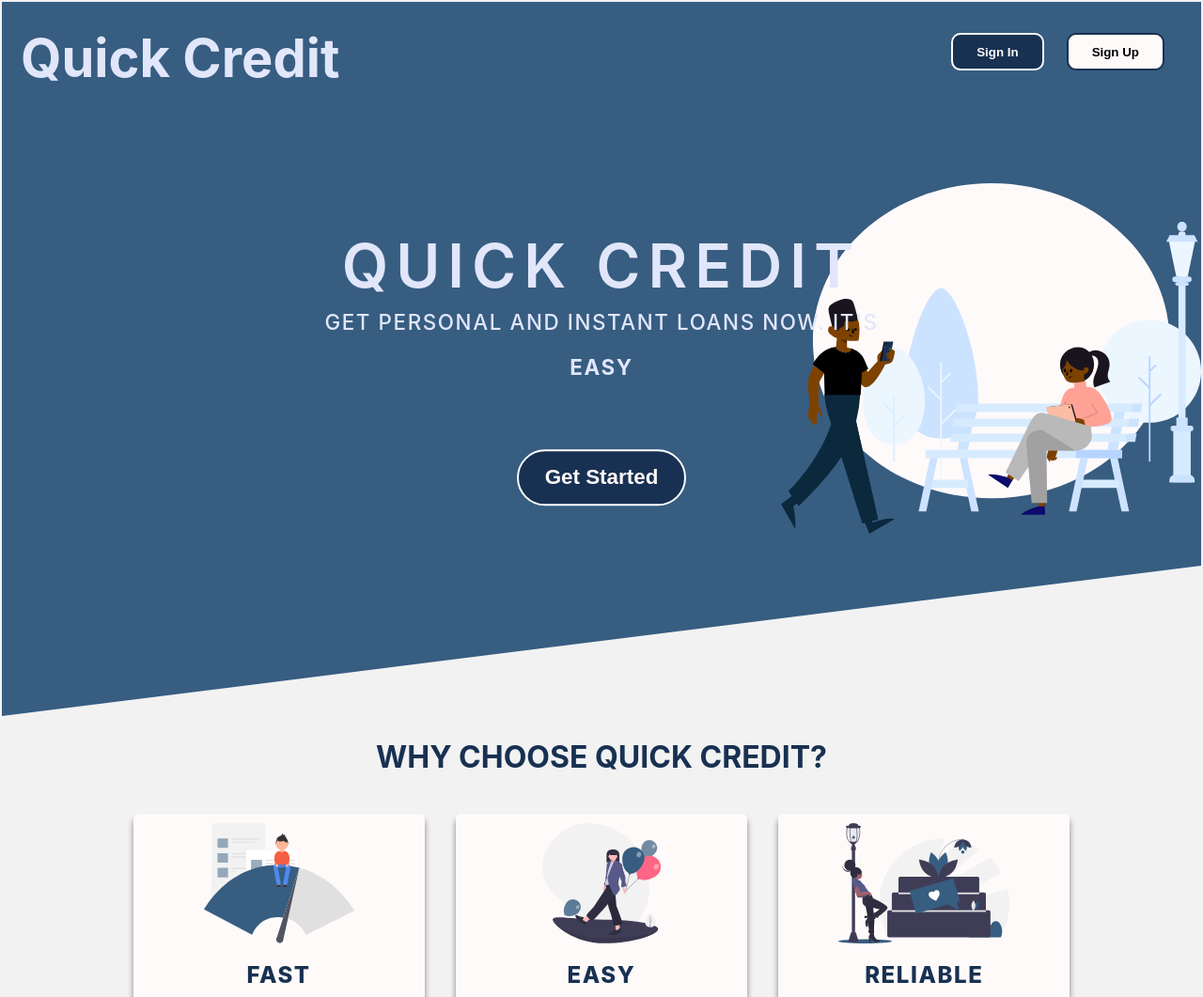
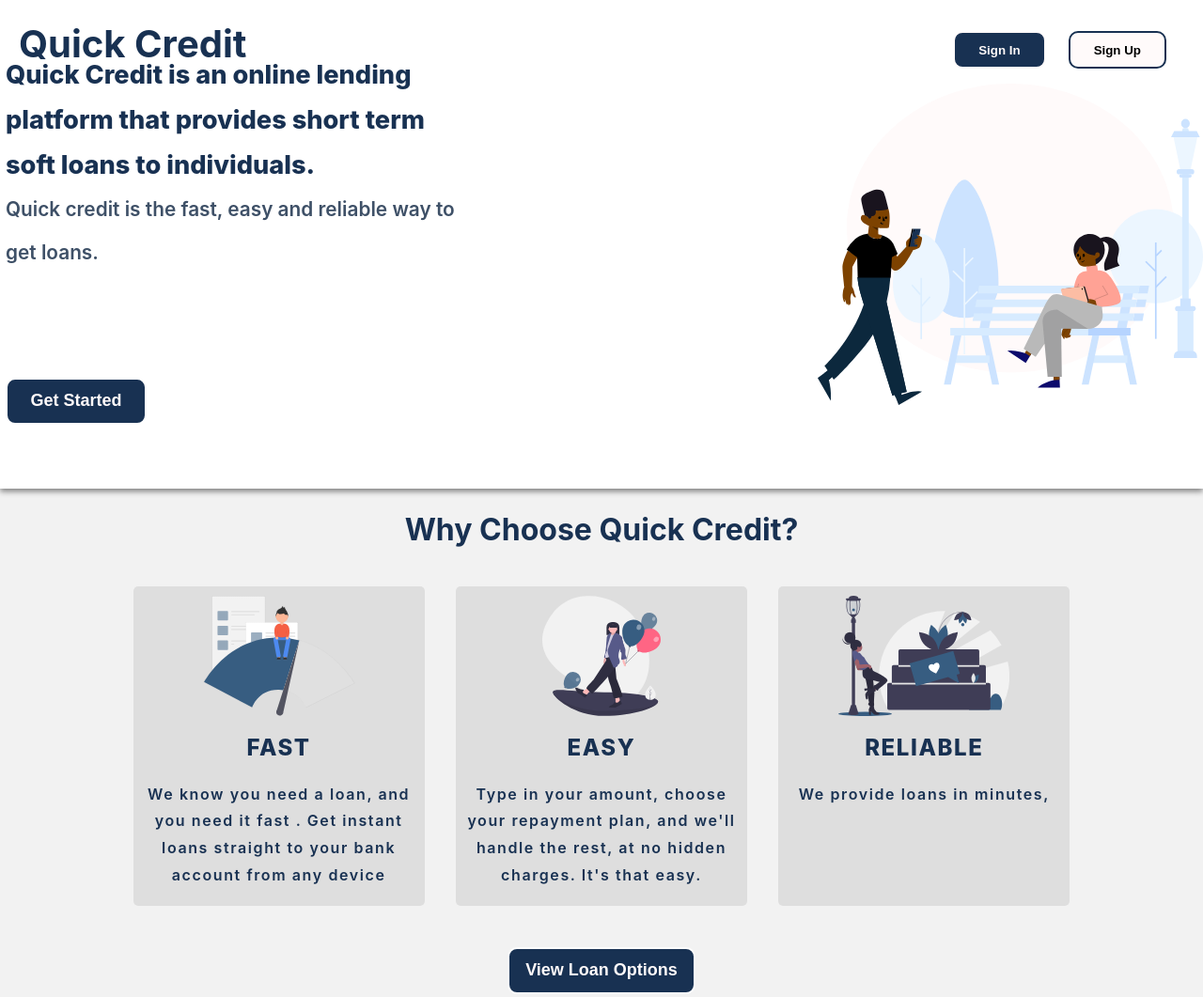
Before and after one commit to THEmmanuel/Quick-Credit, a website: page UI/index.html in a window 1280 px wide. Shown: the top 1061 px of the page at 94% size. Drawn offline with Linux system fonts and the light colour scheme.

Commit message:
redesigned some elements in the pages

```diff
--- a/UI/css/index.css
+++ b/UI/css/index.css
@@ -21,22 +21,22 @@
 
 body {
     background-color: #F2F2F2;
-    margin: 2px;
+    margin: 0;
     line-height: 1.8em;
     color: #E1E6FA;
     font-family: -apple-system, BlinkMacSystemFont, 'Segoe UI', Roboto, Oxygen, Ubuntu, Cantarell, 'Open Sans', 'Helvetica Neue', sans-serif;
 }
 
 header {
-    height: 95vh;
-    background: #375D81;
+    height: 65vh;
+    background: #FFF;
     background-image: url(../img/bg_image.svg);
     /* background-attachment:  */
     background-repeat: no-repeat;
-    background-size: 35%;
+    background-size: 32%;
     background-position: right;
-    clip-path: polygon(0 0, 100% 0, 100% 75vh, 0 100%);
-    -moz-clip-path: polygon(0 0, 100% 0, 100% 75vh, 0 100%);
+    /* padding: 5px; */
+    box-shadow: 0px 3px 6px #808080;
 }
 
 .bold {
@@ -50,7 +50,8 @@ nav {
 }
 
 .main_logo {
-    font-size: 3.5em;
+    font-size: 40px;
+    color: #183152;
 }
 
 ul {
@@ -91,47 +92,46 @@ li .sign_up {
 }
 
 .heading_block {
+    width: 500px;
     position: absolute;
-    top: 50%;
-    left: 50%;
+    top: 30%;
+    left: 20%;
     transform: translate(-50%, -50%);
-    text-align: center;
+    text-align: left;
     line-height: 2.8em;
     font-weight: 300;
-    text-transform: uppercase;
+    margin-top: 15px;
 }
 
 .heading_text_primary {
-    font-size: 2em;
+    font-size: 1.7rem;
     margin: 0;
-    font-weight: 600;
-    letter-spacing: 0.5rem;
+    font-weight: 800;
+    color: #183152;
 }
 
 .heading_text_secondary {
-    font-weight: 500;
-    font-size: 0.7em;
-    letter-spacing: 0.1rem;
+    font-weight: 600;
+    font-size: 1.3rem;
+    color: #3E5067;
 }
 
-.get_started_btn {
+.primary_cta_btn {
     margin-top: 4rem;
-    width: 180px;
-    height: 60px;
+    width: 150px;
+    height: 50px;
     border: 2px solid #FFF;
     background-color: #183152;
-    border-radius: 40px;
+    border-radius: 10px;
     color: #FFFAFA;
-    font-size: 70%;
-    font-weight: 800;
+    font-size: large;
+    font-weight: 700;
     transition: all 0.5s;
     cursor: pointer;
     overflow: hidden;
-    /* text-transform: uppercase; */
-    /* font-display:  */
 }
 
-.get_started_btn:hover {
+.primary_cta_btn:hover {
     border: 2px solid #183152;
     background-color: #FFFAFA;
     color: #183152;
@@ -143,7 +143,7 @@ li .sign_up {
 
 .section_text {
     color: #183152;
-    text-transform: uppercase;
+    text-transform: capitalize;
     margin: auto;
     padding: 30px;
     width: 50%;
@@ -168,7 +168,7 @@ li .sign_up {
 }
 
 .features_card {
-    background-color: #FFFAFA;
+    background-color: #DEDEDE;
     /* clip-path: circle(25% at 0 0); */
     width: 290px;
     height: 320px;
@@ -176,7 +176,6 @@ li .sign_up {
     /* margin-top: 5px; */
     margin: 15px auto;
     border-radius: 5px;
-    box-shadow: 0px 6px 6px #808080;
     transition: all 0.6s;
     padding: 10px;
     color: #183152;
@@ -223,6 +222,12 @@ li .sign_up {
     background-size: contain;
     background-repeat: no-repeat;
     background-position: center;
+}
+
+.loan_option_btn {
+    width: 200px;
+    display: block;
+    margin: auto;
 }
 
 .steps_container {
@@ -274,7 +279,7 @@ li .sign_up {
     text-decoration: none;
 }
 
-.steps_info button:hover{
+.steps_info button:hover {
     background: #FFFAFA;
     color: #183152;
 }
--- a/UI/index.html
+++ b/UI/index.html
@@ -26,19 +26,21 @@
             </ul>
         </nav>
         <div class="heading_block">
-            <h1 class="heading_text">
-                <span class="heading_text_primary">Quick Credit</span>
-                <br>
-                <span class="heading_text_secondary">Get personal and instant loans now. It's <span class = "bold">easy</span>
-                    <!-- Make a typewriter with fast, easy and convenient -->
+            <div class="heading_text">
+                <span class="heading_text_primary">Quick Credit is an online lending platform that provides short term
+                    soft loans to individuals.
                 </span>
                 <br>
+                <span class="heading_text_secondary">
+                    Quick credit is the fast, easy and reliable way to get loans.
+                </span>
+            </div>
+            <br>
             <a href="sign_up.html">
-                    <button class="get_started_btn">
+                <button class="get_started_btn primary_cta_btn">
                     Get Started
                 </button>
             </a>
-            </h1>
         </div>
     </header>
 
@@ -81,8 +83,12 @@
                             We provide loans in minutes,
                         </span>
                     </div>
-
                 </section>
+                <br>
+                <button class="loan_option_btn primary_cta_btn">
+                    View Loan Options
+                </button>
+            </div>
 
 
 
@@ -90,7 +96,7 @@
                 <div class="steps_info">
                     <div class="steps_main">
                         <!-- <span>Wondering how to get started?</span> -->
-                            <h1 class="steps_text section_text">Wondering how to get started?</h1>
+                        <h1 class="steps_text section_text">So, How Does Quick Credit Work?</h1>
                         <div class="steps_card steps_register">
                             Lorem ipsum dolor sit amet consectetur adipisicing elit. Nihil accusantium maxime, sit
                             voluptas error debitis ratione odit fugiat soluta ipsam?
```
Lines whose indentation alone changed are shown as unchanged.
